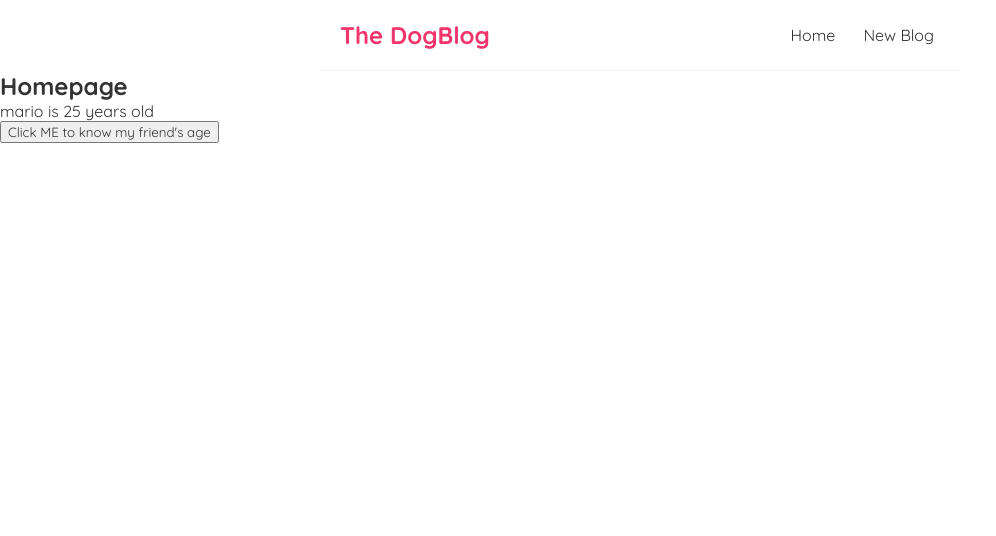
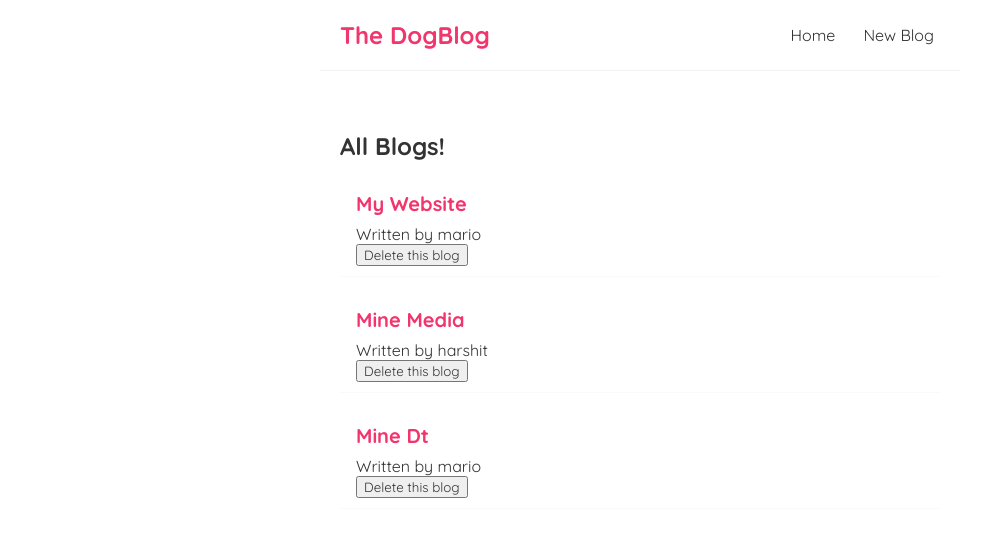
Before and after one commit to HarshitDuggal/DogBlog, a React (Create React App) app: page / in a window 1280 px wide. Shown: the top 536 px of the page, without its empty margins (0-996 px from the left). Built offline with nearby package versions, Linux system fonts and the light colour scheme.

Commit message:
functionasprops

```diff
--- /dev/null
+++ b/src/BlogList.js
@@ -0,0 +1,18 @@
+const BlogList = ({blogs,title,handledelete}) => {
+    // const blogs= props.blogs;
+    // const title= props.title;
+    return (
+        <div className='Blog-List'>
+            <h2>{ title }</h2>
+            {blogs.map((blog) => (
+            <div className='Blog-Preview' key={blog.id}>
+                <h2>{blog.title}</h2>
+                <p>Written by {blog.author}</p>
+                <button onClick={()=>handledelete(blog.id)}>Delete this blog</button>
+            </div>
+            ))}
+        </div>
+     );
+}
+
+export default BlogList;
--- a/src/Home.js
+++ b/src/Home.js
@@ -1,23 +1,41 @@
 import {useState} from 'react';
+import BlogList from './BlogList';
 const Home = () => {
 // When we want a reactive value we use usestate hook
-    const [name, setname] = useState('mario');
-    const [age, setage] = useState(25);
+    // const [name, setname] = useState('mario');
+    // const [age, setage] = useState(25);
 
-    const handleclick= () => {
-        setname('luigi')
-        setage('30')
-    }
+    // const handleclick= () => {
+    //     setname('luigi')
+    //     setage('30')
+    // }
     // For using element in button we have to put in anonymus function or else it will not work
     // const handleclickagain= (Name , e) => {
     //     console.log('Hello ' + Name + e.target)
     // }
+
+// This comment is seperation use state hook from outputting diff list items technique
+
+
+
+    const [blogs, setblogs] = useState([
+        { title:'My Website',body: 'loreum ipsium ..', author:'mario', id:1 },
+        {title:'Mine Media',body: 'loreum ipsium ..', author:'harshit', id:2 },
+        {title:'Mine Dt',body: 'loreum ipsium ..', author:'mario', id:3 }
+    ]);
+    const handledelete = (id) => {
+        const newblogs = blogs.filter(blog => blog.id !== id);
+        setblogs(newblogs);
+    }
     return (
         <div className="home">
-            <h2>Homepage</h2>
-            <p>{name} is {age} years old </p>
+            {/* <h2>Homepage</h2> */}
+            {/* <p>{name} is {age} years old </p>
             <button onClick={handleclick} >Click ME to know my friend's age</button>
-            {/* <button onClick={(e)=> handleclickagain('mario' , e)}>Click Me Again</button> */}
+            <button onClick={(e)=> handleclickagain('mario' , e)}>Click Me Again</button> */}
+            {/* Outputting list of items by using a template and not hard coding every thing */}
+            <BlogList blogs={blogs} title='All Blogs!' handledelete={handledelete} />
+
         </div>
      );
 }
--- a/src/index.css
+++ b/src/index.css
@@ -28,8 +28,23 @@
 .Navbar a:hover {
   color: #f1356d;
 }
-.content {
+.Content {
   max-width: 600px;
   margin: 40px auto;
   padding: 20px;
 }
+
+.Blog-Preview{
+  padding: 10px 16px;
+  margin: 20px 0;
+  border-bottom: 1px solid #fafafa;
+}
+.Blog-Preview:hover{
+  box-shadow: 1px 3px 5px rgba(0,0,0,0.1);
+}
+
+.Blog-Preview h2{
+  font-size: 20px;
+  color: #f1356d;
+  margin-bottom: 8px;
+}
```
